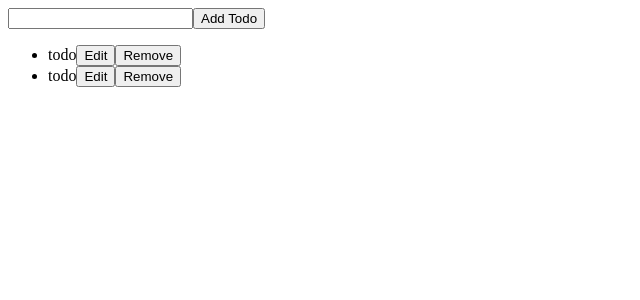
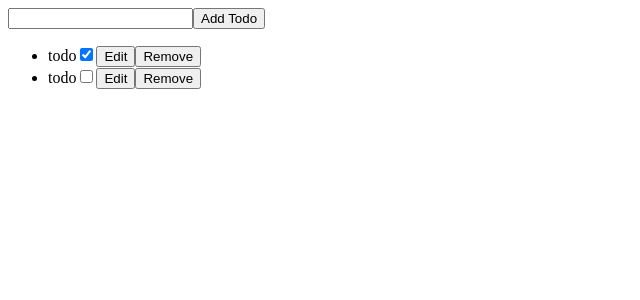
Before and after one commit to Granit-700/todolist-test, a React (Vite) app: page / in a window 1280 px wide. Shown: the top 300 px of the page, without its empty margins (0-640 px from the left). Built offline with nearby package versions, Linux system fonts and the light colour scheme.

Commit message:
feat(TodoItem): add checkbox to todo

```diff
--- a/src/App.tsx
+++ b/src/App.tsx
@@ -1,16 +1,19 @@
 import { useState } from "react";
 import TodoInput from "./components/TodoInput";
 import TodoList from "./components/TodoList";
+import type { TodoListType } from "./types";
 
 function App() {
-  const initTodos = [
+  const initTodos: TodoListType = [
     {
       id: 1,
-      text: "todo"
+      text: "todo",
+      isDone: true,
     },
     {
       id: 2,
-      text: "todo"
+      text: "todo",
+      isDone: false,
     },
   ];
 
@@ -19,7 +22,11 @@ function App() {
   const createTodo = (text: string) => {
     const trimmedText = text.trim();
     if (trimmedText) {
-      setTodos([...todos, { id: Date.now(), text: trimmedText }]);
+      setTodos([...todos, {
+        id: Date.now(),
+        text: trimmedText,
+        isDone: false
+      }]);
     };
   };
 
@@ -32,7 +39,7 @@ function App() {
     const trimmedText = newText.trim();
     if (!trimmedText) return false;
     setTodos(todos.map(todo =>
-      todo.id === currentId ? { ...todo, text: newText } : todo
+      todo.id === currentId ? { ...todo, text: newText} : todo
     ));
 
     return true;
--- a/src/components/TodoEdit.tsx
+++ b/src/components/TodoEdit.tsx
@@ -6,8 +6,8 @@ const TodoEdit = ({ updateTodo, todo, isOpen, setIsOpen }: TodoEditProps) => {
 
   return (
     <>
-      {isOpen === true ?
-        (
+      {isOpen === true
+        ? (
           <>
             <input
               type="text"
--- a/src/components/TodoItem.tsx
+++ b/src/components/TodoItem.tsx
@@ -6,9 +6,12 @@ import TodoRemove from "./TodoRemove";
 const TodoItem = ({ todo, deleteTodo, updateTodo }: TodoItemProps) => {
   const [isOpen, setIsOpen] = useState(false);
 
+  const [isChecked, setIsChecked] = useState<boolean>(todo.isDone);
+
   return (
     <li>
       <span>{todo.text}</span>
+      <input type="checkbox" checked={isChecked} onClick={() => setIsChecked(!isChecked)}/>
       <TodoEdit
         updateTodo={updateTodo}
         todo={todo}
--- a/src/types.ts
+++ b/src/types.ts
@@ -1,6 +1,7 @@
 export interface TodoItemType {
   id: number;
   text: string;
+  isDone: boolean;
 };
 
 export type TodoListType = TodoItemType[];
```
